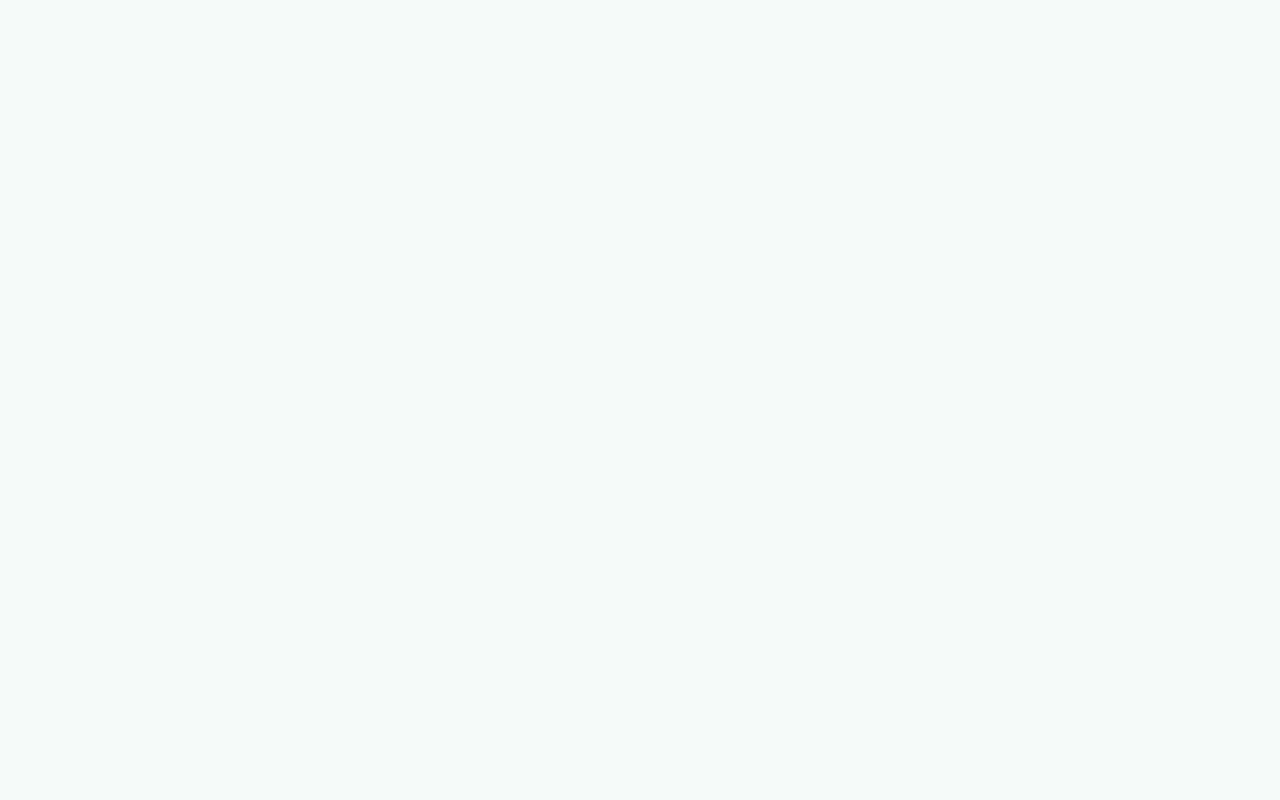
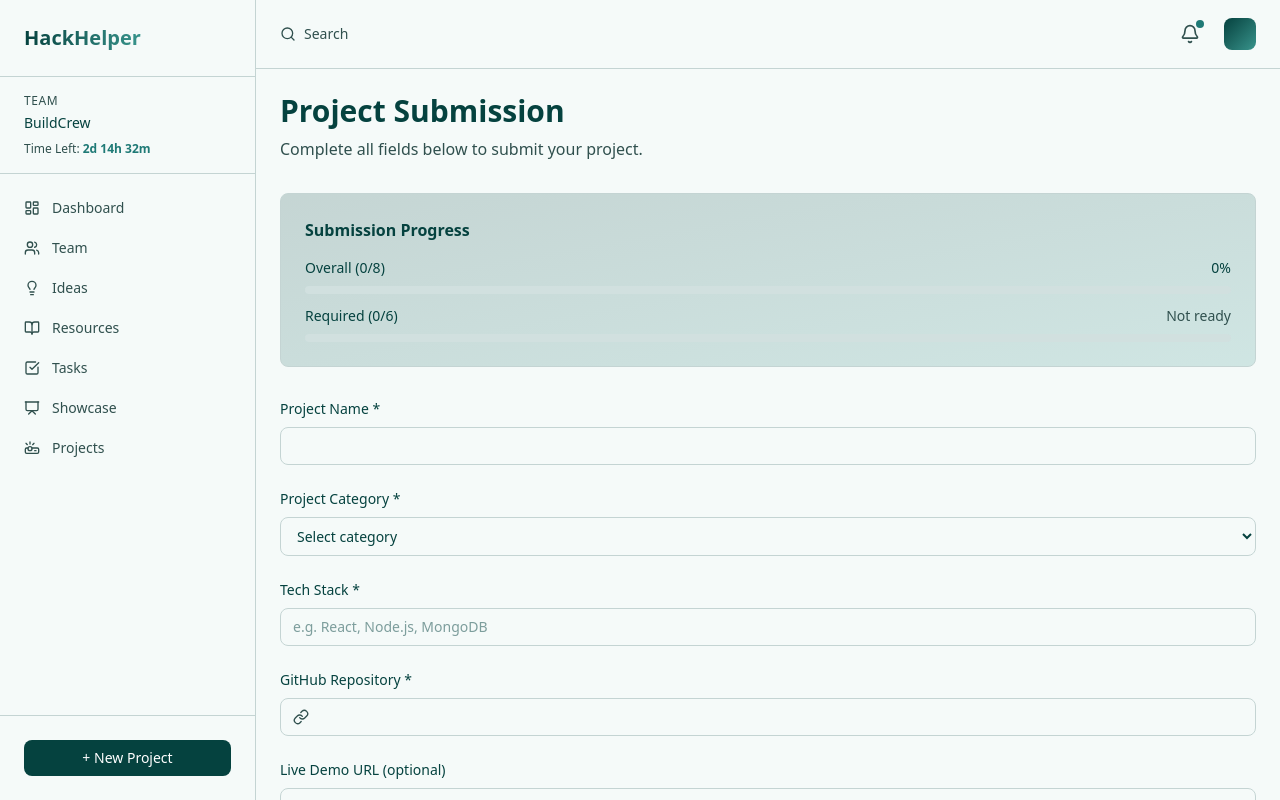
Before and after one commit to Mohdniyam/hackathon_helper, a React app in the folder frontend/: page /submission/1 in a window 1280 px wide. Before the commit this address had no page. Built offline with nearby package versions, Linux system fonts and the light colour scheme; the HTML template or start-up script is replaced by a standard one.

Commit message:
added submission project and add project logic

```diff
--- a/frontend/src/App.tsx
+++ b/frontend/src/App.tsx
@@ -24,6 +24,7 @@ export default function App() {
           <Route path="/submission" element={<Submission />} />
           <Route path="/showcase" element={<Showcase />} />
           <Route path="/projects" element={<ProjectLists />} />
+          <Route path="/submission/:projectId" element={<Submission />} />
         </Route>
       </Routes>
     </Router>
--- a/frontend/src/components/layout/Sidebar.tsx
+++ b/frontend/src/components/layout/Sidebar.tsx
@@ -20,7 +20,7 @@ const menuItems = [
   { label: "Ideas", icon: Lightbulb, path: "/ideas" },
   { label: "Resources", icon: BookOpen, path: "/resources" },
   { label: "Tasks", icon: CheckSquare, path: "/tasks" },
-  { label: "Submission", icon: Send, path: "/submission" },
+  // { label: "Submission", icon: Send, path: "/submission" },
   { label: "Showcase", icon: Presentation, path: "/showcase" },
   { label: "Projects", icon: Projector, path: "/projects" },
 ];
@@ -28,8 +28,13 @@ const menuItems = [
 export default function Sidebar() {
   const [isOpen, setIsOpen] = useState(true);
   const [showModal, setShowModal] = useState(false);
+
+  // ✅ Form fields
   const [projectName, setProjectName] = useState("");
   const [projectDesc, setProjectDesc] = useState("");
+  const [problemItSolves, setProblemItSolves] = useState("");
+  const [challengesFaced, setChallengesFaced] = useState("");
+  const [technologiesUsed, setTechnologiesUsed] = useState("");
   const [projectCategory, setProjectCategory] = useState("");
 
   const location = useLocation();
@@ -42,20 +47,24 @@ export default function Sidebar() {
       id: Date.now(),
       name: projectName,
       description: projectDesc,
+      problemItSolves,
+      challengesFaced,
+      technologiesUsed,
       category: projectCategory || "Uncategorized",
     };
 
-    // Save to localStorage
     const existing = JSON.parse(localStorage.getItem("projects") || "[]");
     existing.push(newProject);
     localStorage.setItem("projects", JSON.stringify(existing));
 
-    // 🔥 Tell ProjectLists to reload itself
     window.dispatchEvent(new Event("projectsUpdated"));
 
-    // Clear form and close modal
+    // Clear form + close modal
     setProjectName("");
     setProjectDesc("");
+    setProblemItSolves("");
+    setChallengesFaced("");
+    setTechnologiesUsed("");
     setProjectCategory("");
     setShowModal(false);
   }
@@ -149,11 +158,12 @@ export default function Sidebar() {
           onClick={() => setShowModal(false)}
         >
           <div
-            className="bg-background p-6 rounded-lg shadow-lg w-96"
+            className="bg-background p-6 rounded-lg shadow-lg w-96 max-h-[90vh] overflow-y-auto"
             onClick={(e) => e.stopPropagation()}
           >
             <h2 className="text-lg font-semibold mb-4">Create New Project</h2>
 
+            {/* Project Name */}
             <input
               type="text"
               placeholder="Project Name"
@@ -162,6 +172,7 @@ export default function Sidebar() {
               className="w-full border rounded p-2 mb-3"
             />
 
+            {/* Description */}
             <textarea
               placeholder="Short Description (optional)"
               rows={3}
@@ -170,22 +181,54 @@ export default function Sidebar() {
               className="w-full border rounded p-2 mb-3"
             />
 
+            {/* Problem It Solves */}
+            <textarea
+              placeholder="The problem it solves"
+              rows={3}
+              value={problemItSolves}
+              onChange={(e) => setProblemItSolves(e.target.value)}
+              className="w-full border rounded p-2 mb-3"
+            />
+
+            {/* Challenges Faced */}
+            <textarea
+              placeholder="Challenges faced"
+              rows={3}
+              value={challengesFaced}
+              onChange={(e) => setChallengesFaced(e.target.value)}
+              className="w-full border rounded p-2 mb-3"
+            />
+
+            {/* Technologies Used */}
+            <textarea
+              placeholder="Technologies used"
+              rows={2}
+              value={technologiesUsed}
+              onChange={(e) => setTechnologiesUsed(e.target.value)}
+              className="w-full border rounded p-2 mb-3"
+            />
+
+            {/* Category */}
             <select
               className="w-full border rounded p-2 mb-4"
               value={projectCategory}
               onChange={(e) => setProjectCategory(e.target.value)}
             >
-              <option className="text-black" value="">
-                Select Category
+              <option value="">Select category</option>
+              <option className="text-black" value="Web App">
+                Web App
               </option>
-              <option className="text-black" value="Software">
-                Software
+              <option className="text-black" value="Mobile App">
+                Mobile App
               </option>
-              <option className="text-black" value="Hardware">
-                Hardware
+              <option className="text-black" value="AI/ML">
+                AI / ML
               </option>
-              <option className="text-black" value="Design">
-                Design
+              <option className="text-black" value="IoT">
+                IoT
+              </option>
+              <option className="text-black" value="Blockchain">
+                Blockchain
               </option>
               <option className="text-black" value="Research">
                 Research
--- a/frontend/src/pages/Submission.tsx
+++ b/frontend/src/pages/Submission.tsx
@@ -1,7 +1,8 @@
 "use client";
 
-import { useState } from "react";
+import { useState, useEffect } from "react";
 import { CheckCircle, AlertCircle, Send, LinkIcon } from "lucide-react";
+import { useParams, useNavigate } from "react-router-dom";
 
 interface SubmissionItem {
   id: string;
@@ -12,19 +13,36 @@ interface SubmissionItem {
 }
 
 export default function Submission() {
+  const { projectId } = useParams();
+  const navigate = useNavigate();
+
   const [items, setItems] = useState<SubmissionItem[]>([
     {
       id: "project-name",
       label: "Project Name",
       description: "Enter your project title",
-      completed: true,
+      completed: false,
+      required: true,
+    },
+    {
+      id: "category",
+      label: "Project Category",
+      description: "Select the project category",
+      completed: false,
+      required: true,
+    },
+    {
+      id: "tech-stack",
+      label: "Technology Stack",
+      description: "List all technologies used (comma separated)",
+      completed: false,
       required: true,
     },
     {
       id: "github",
       label: "GitHub Repository",
       description: "Link to your GitHub repository",
-      completed: true,
+      completed: false,
       required: true,
     },
     {
@@ -32,19 +50,19 @@ export default function Submission() {
       label: "Live Demo URL",
       description: "Link to your deployed project",
       completed: false,
-      required: true,
+      required: false,
     },
     {
       id: "summary",
       label: "Project Summary",
-      description: "50-200 words describing your project",
+      description: "50–200 words describing your project",
       completed: false,
       required: true,
     },
     {
-      id: "video",
-      label: "Demo Video",
-      description: "Link to your demo video (optional)",
+      id: "dates",
+      label: "Project Duration",
+      description: "Select the start and end date of your project",
       completed: false,
       required: false,
     },
@@ -52,21 +70,55 @@ export default function Submission() {
       id: "team",
       label: "Team Members",
       description: "List all team members involved",
-      completed: true,
+      completed: false,
       required: true,
     },
   ]);
 
-  const [projectName, setProjectName] = useState("AI Code Assistant");
-  const [gitHub, setGitHub] = useState("https://github.com/yourrepo/hackathon");
+  // form fields
+  const [projectName, setProjectName] = useState("");
+  const [category, setCategory] = useState("");
+  const [techStack, setTechStack] = useState("");
+  const [gitHub, setGitHub] = useState("");
+  const [demoUrl, setDemoUrl] = useState("");
   const [summary, setSummary] = useState("");
+  const [startDate, setStartDate] = useState("");
+  const [endDate, setEndDate] = useState("");
+  const [team, setTeam] = useState("");
 
-  const toggleItem = (id: string) => {
-    setItems(
-      items.map((item) =>
-        item.id === id ? { ...item, completed: !item.completed } : item
+  useEffect(() => {
+    if (!projectId) return;
+    const saved = localStorage.getItem(`submissionData-${projectId}`);
+    if (saved) {
+      const data = JSON.parse(saved);
+      setProjectName(data.projectName || "");
+      setSummary(data.summary || "");
+      setGitHub(data.github || "");
+      setDemoUrl(data.demoUrl || "");
+      setTeam(data.team || "");
+      setCategory(data.category || "");
+      setTechStack(data.technologiesUsed || "");
+    }
+  }, [projectId]);
+
+  const markComplete = (id: string, condition: boolean) => {
+    setItems((prev) =>
+      prev.map((item) =>
+        item.id === id ? { ...item, completed: condition } : item
       )
     );
+  };
+
+  // Auto-mark fields complete based on input
+  const handleAutoValidation = () => {
+    markComplete("project-name", projectName.trim().length > 2);
+    markComplete("category", category.trim().length > 0);
+    markComplete("tech-stack", techStack.trim().length > 0);
+    markComplete("github", gitHub.startsWith("http"));
+    markComplete("demo-url", demoUrl.startsWith("http"));
+    markComplete("summary", summary.trim().length >= 50);
+    markComplete("dates", startDate !== "" && endDate !== "");
+    markComplete("team", team.trim().length > 0);
   };
 
   const completedCount = items.filter((i) => i.completed).length;
@@ -77,14 +129,14 @@ export default function Submission() {
   const isReady = completedRequired === requiredCount;
 
   return (
-    <div className="p-6 space-y-8">
+    <div className="p-6 space-y-8" onChange={handleAutoValidation}>
       {/* Header */}
       <div>
         <h1 className="text-3xl font-bold text-foreground mb-2">
           Project Submission
         </h1>
         <p className="text-muted-foreground">
-          Complete the checklist to submit your project
+          Complete all fields below to submit your project.
         </p>
       </div>
 
@@ -95,13 +147,11 @@ export default function Submission() {
         </h3>
         <div className="space-y-3">
           <div>
-            <div className="flex justify-between mb-2">
-              <span className="text-sm text-muted-foreground">
+            <div className="flex justify-between mb-2 text-sm">
+              <span>
                 Overall ({completedCount}/{items.length})
               </span>
-              <span className="text-sm font-medium text-foreground">
-                {Math.round((completedCount / items.length) * 100)}%
-              </span>
+              <span>{Math.round((completedCount / items.length) * 100)}%</span>
             </div>
             <div className="w-full bg-muted rounded-full h-2">
               <div
@@ -111,19 +161,21 @@ export default function Submission() {
             </div>
           </div>
           <div>
-            <div className="flex justify-between mb-2">
-              <span className="text-sm text-muted-foreground">
+            <div className="flex justify-between mb-2 text-sm">
+              <span>
                 Required ({completedRequired}/{requiredCount})
               </span>
               <span
-                className={`text-sm font-medium ${isReady ? "text-accent" : "text-muted-foreground"}`}
+                className={isReady ? "text-accent" : "text-muted-foreground"}
               >
                 {isReady ? "Ready to submit" : "Not ready"}
               </span>
             </div>
             <div className="w-full bg-muted rounded-full h-2">
               <div
-                className={`h-2 rounded-full transition-all ${isReady ? "bg-accent" : "bg-muted-foreground"}`}
+                className={`h-2 rounded-full transition-all ${
+                  isReady ? "bg-accent" : "bg-muted-foreground"
+                }`}
                 style={{
                   width: `${(completedRequired / requiredCount) * 100}%`,
                 }}
@@ -133,100 +185,116 @@ export default function Submission() {
         </div>
       </div>
 
-      {/* Submission Form */}
+      {/* Fields Section */}
       <div className="space-y-6">
+        {/* Project Name */}
         <div>
-          <label className="block text-sm font-medium text-foreground mb-2">
+          <label className="block text-sm font-medium mb-2">
             Project Name *
           </label>
           <input
             type="text"
             value={projectName}
             onChange={(e) => setProjectName(e.target.value)}
-            className="w-full px-3 py-2 bg-background border border-border rounded-lg text-sm text-foreground placeholder-muted-foreground focus:outline-none focus:ring-1 focus:ring-primary"
+            className="w-full border rounded-lg px-3 py-2 bg-background border-border text-sm"
           />
         </div>
 
+        {/* Category */}
         <div>
-          <label className="block text-sm font-medium text-foreground mb-2">
+          <label className="block text-sm font-medium mb-2">
+            Project Category *
+          </label>
+          <select
+            value={category}
+            onChange={(e) => setCategory(e.target.value)}
+            className="w-full border rounded-lg px-3 py-2 bg-background border-border text-sm"
+          >
+            <option value="">Select category</option>
+            <option value="Web App">Web App</option>
+            <option value="Mobile App">Mobile App</option>
+            <option value="AI/ML">AI / ML</option>
+            <option value="IoT">IoT</option>
+            <option value="Blockchain">Blockchain</option>
+            <option value="Research">Research</option>
+          </select>
+        </div>
+
+        {/* Tech Stack */}
+        <div>
+          <label className="block text-sm font-medium mb-2">Tech Stack *</label>
+          <input
+            type="text"
+            value={techStack}
+            onChange={(e) => setTechStack(e.target.value)}
+            placeholder="e.g. React, Node.js, MongoDB"
+            className="w-full border rounded-lg px-3 py-2 bg-background border-border text-sm"
+          />
+        </div>
+
+        {/* GitHub Link */}
+        <div>
+          <label className="block text-sm font-medium mb-2">
             GitHub Repository *
           </label>
           <div className="flex gap-2">
-            <div className="flex-1 flex items-center gap-2 px-3 py-2 bg-background border border-border rounded-lg">
+            <div className="flex-1 flex items-center gap-2 px-3 py-2 border rounded-lg bg-background">
               <LinkIcon className="w-4 h-4 text-muted-foreground" />
               <input
                 type="url"
                 value={gitHub}
                 onChange={(e) => setGitHub(e.target.value)}
-                className="flex-1 bg-transparent text-sm text-foreground placeholder-muted-foreground focus:outline-none"
+                className="flex-1 bg-transparent outline-none text-sm"
               />
             </div>
-            <button className="px-3 py-2 bg-secondary/10 text-secondary rounded-lg text-sm font-medium hover:bg-secondary/20 transition-colors">
-              Verify
-            </button>
           </div>
         </div>
 
+        {/* Demo URL */}
         <div>
-          <label className="block text-sm font-medium text-foreground mb-2">
+          <label className="block text-sm font-medium mb-2">
+            Live Demo URL (optional)
+          </label>
+          <input
+            type="url"
+            value={demoUrl}
+            onChange={(e) => setDemoUrl(e.target.value)}
+            className="w-full border rounded-lg px-3 py-2 bg-background border-border text-sm"
+          />
+        </div>
+
+        {/* Summary */}
+        <div>
+          <label className="block text-sm font-medium mb-2">
             Project Summary *
           </label>
           <textarea
             value={summary}
             onChange={(e) => setSummary(e.target.value)}
-            placeholder="Describe your project in 50-200 words..."
-            className="w-full px-3 py-2 bg-background border border-border rounded-lg text-sm text-foreground placeholder-muted-foreground focus:outline-none focus:ring-1 focus:ring-primary resize-none h-32"
+            className="w-full border rounded-lg px-3 py-2 bg-background border-border text-sm h-32 resize-none"
+            placeholder="Describe your project in 50–200 words..."
           />
           <p className="text-xs text-muted-foreground mt-1">
             {summary.length}/200 characters
           </p>
         </div>
+
+        {/* Team */}
+        <div>
+          <label className="block text-sm font-medium mb-2">
+            Team Members *
+          </label>
+          <input
+            type="text"
+            value={team}
+            onChange={(e) => setTeam(e.target.value)}
+            placeholder="Enter team member names, separated by commas"
+            className="w-full border rounded-lg px-3 py-2 bg-background border-border text-sm"
+          />
+        </div>
       </div>
 
-      {/* Checklist */}
-      <div className="space-y-3">
-        <h2 className="font-semibold text-foreground text-lg">
-          Pre-Submission Checklist
-        </h2>
-        {items.map((item) => (
-          <div
-            key={item.id}
-            className={`p-4 border rounded-lg transition-colors cursor-pointer ${
-              item.completed
-                ? "bg-accent/5 border-accent/30"
-                : "bg-muted/30 border-border hover:border-muted-foreground/30"
-            }`}
-            onClick={() => toggleItem(item.id)}
-          >
-            <div className="flex items-start gap-3">
-              <button
-                className={`mt-1 p-1 rounded-lg transition-colors ${
-                  item.completed
-                    ? "text-accent bg-accent/10"
-                    : "text-muted-foreground bg-muted hover:text-foreground"
-                }`}
-              >
-                <CheckCircle className="w-5 h-5" />
-              </button>
-              <div className="flex-1">
-                <div className="flex items-center gap-2">
-                  <p className="font-medium text-foreground">{item.label}</p>
-                  {item.required && (
-                    <span className="text-xs px-2 py-0.5 bg-primary/10 text-primary rounded font-medium">
-                      Required
-                    </span>
-                  )}
-                </div>
-                <p className="text-sm text-muted-foreground mt-1">
-                  {item.description}
-                </p>
-              </div>
-            </div>
-          </div>
-        ))}
-      </div>
-
-      {/* Status Message */}
+      {/* Final Status */}
       <div
         className={`p-4 border rounded-lg flex items-start gap-3 ${
           isReady
@@ -241,7 +309,9 @@ export default function Submission() {
         )}
         <div>
           <p
-            className={`font-semibold ${isReady ? "text-accent" : "text-primary"}`}
+            className={`font-semibold ${
+              isReady ? "text-accent" : "text-primary"
+            }`}
           >
             {isReady
               ? "Ready to Submit!"
@@ -249,8 +319,10 @@ export default function Submission() {
           </p>
           <p className="text-sm text-muted-foreground mt-1">
             {isReady
-              ? "Your project is ready for submission. Click the button below to submit."
-              : `Complete ${requiredCount - completedRequired} more required item${requiredCount - completedRequired !== 1 ? "s" : ""} to proceed.`}
+              ? "Your project is ready for submission."
+              : `Complete ${requiredCount - completedRequired} more required item${
+                  requiredCount - completedRequired !== 1 ? "s" : ""
+                } to proceed.`}
           </p>
         </div>
       </div>
```
Also changed, not shown: frontend/src/pages/ProjectLists.tsx (+92 -7 lines).
